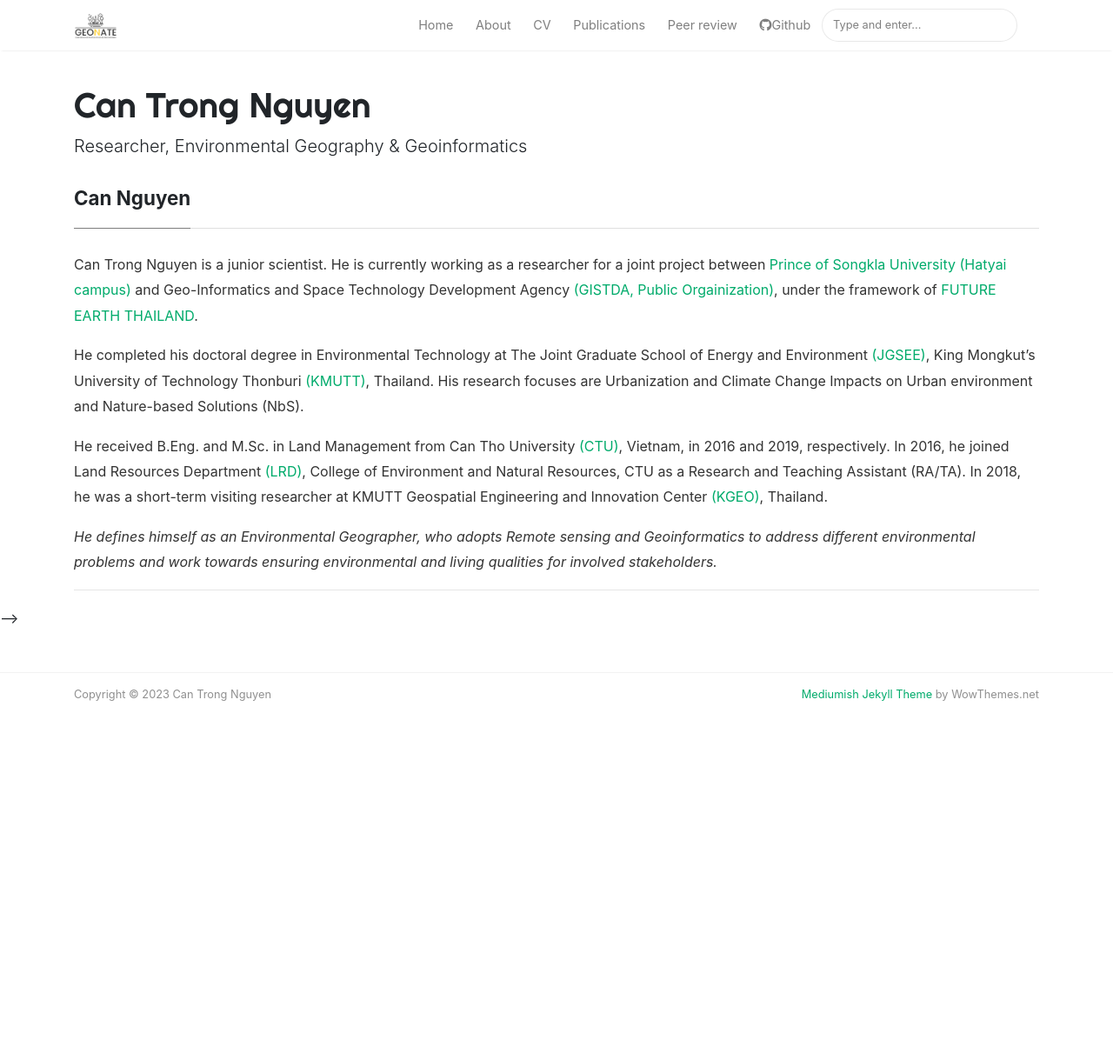
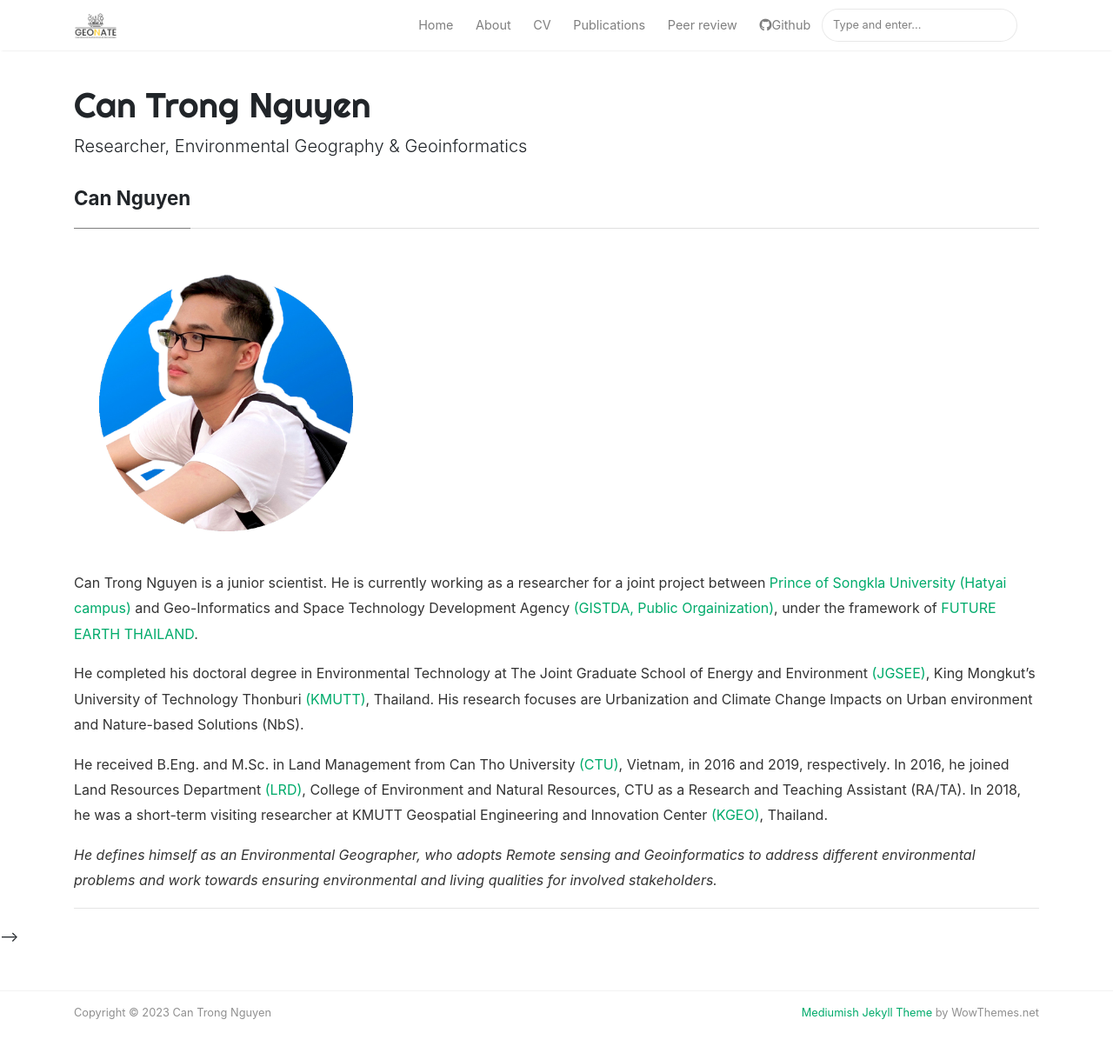
Before and after one commit to sangtrg/sangtrg, a Jekyll site: the page built from _pages/about.md, in a window 1280 px wide and 1248 px high. Shown: the top 1211 px of the window at 87% size. Built offline with Jekyll 4.4.1, drawn with Linux system fonts in a browser that asks for light colours; nearby versions of some CDN libraries.

Commit message:
update about

```diff
--- a/_pages/about.md
+++ b/_pages/about.md
@@ -4,6 +4,8 @@ title: Can Nguyen
 permalink: /about
 #comments: true
 ---
+
+<img src="{{site.baseurl}}/assets/images/Profile.jpg" alt="Nguyen" style="height: 350px"/>
 
 Can Trong Nguyen is a junior scientist. He is currently working as a researcher for a joint project between [Prince of Songkla University (Hatyai campus)](https://en.psu.ac.th/) and Geo-Informatics and Space Technology Development Agency [(GISTDA, Public Orgainization)](https://www.gistda.or.th/home.php?lang=EN), under the framework of [FUTURE EARTH THAILAND](https://www.futureearththailand.org/frontpage).
 
```
Also changed, not shown: assets/images/Profile.jpg (added).
